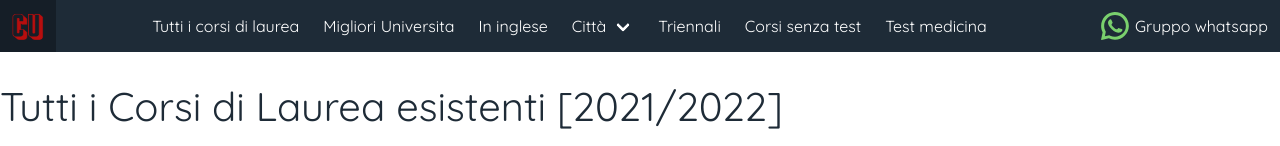
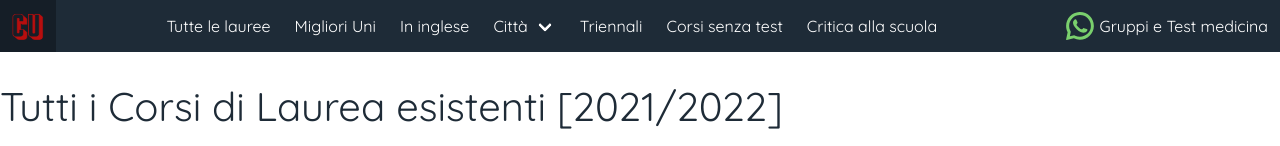
Before and after one commit to ludotosk/corsi-universitari, a Vue app: page / in a window 1280 px wide. Shown: the top 146 px of the page. Built offline with nearby package versions, Linux system fonts and the light colour scheme; what vuejs-smart-table would draw is missing.

Commit message:
aggiunto link liberi oltre

```diff
--- a/src/components/Navbar.vue
+++ b/src/components/Navbar.vue
@@ -35,8 +35,8 @@
           class="navbar-start has-text-weight-medium"
           style="flex-grow: 1; justify-content: center"
         >
-          <a href="/" class="navbar-item">Tutti i corsi di laurea</a>
-          <a href="/migliori-universita-italiane" class="navbar-item">Migliori Universita</a>
+          <a href="/" class="navbar-item">Tutte le lauree</a>
+          <a href="/migliori-universita-italiane" class="navbar-item">Migliori Uni</a>
           <a href="/corsi-di-laurea-in-inglese" class="navbar-item"
             >In inglese</a
           >
@@ -80,10 +80,10 @@
             >Corsi senza test</a
           >
           <a
-            href="https://www.corsiuniversitari.info/link"
+            href="https://youtube.com/playlist?list=PLbKSR3tmtJaXYgINO1RVWskZvekfWIRYr"
             target="_blank"
             class="navbar-item"
-            >Test medicina</a
+            >Critica alla scuola</a
           >
         </div>
         <div class="navbar-end">
@@ -94,7 +94,7 @@
               height="40"
               width="40"
             />
-            Gruppo whatsapp</a
+            Gruppi e Test medicina</a
           >
         </div>
       </div>
```
